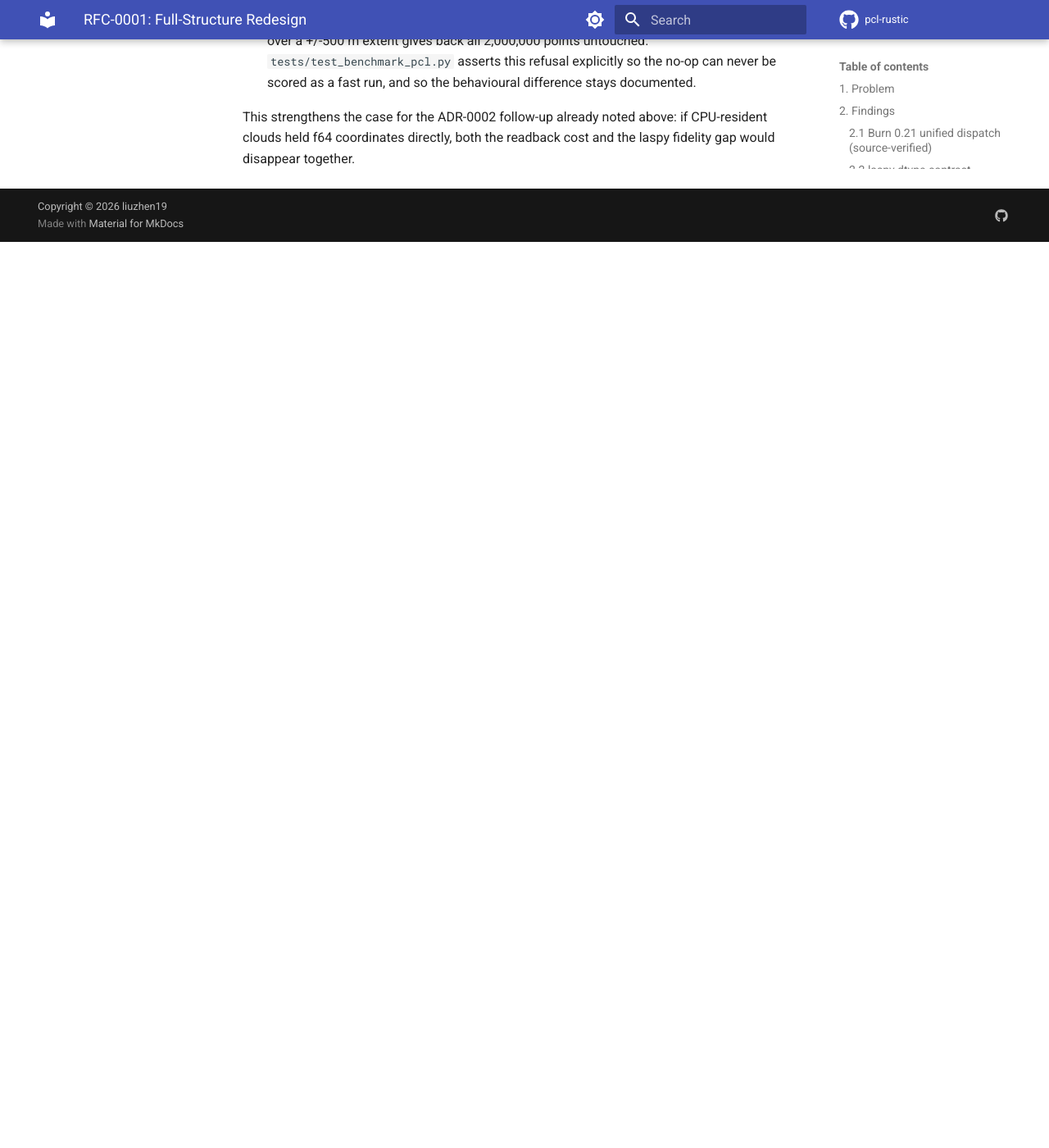
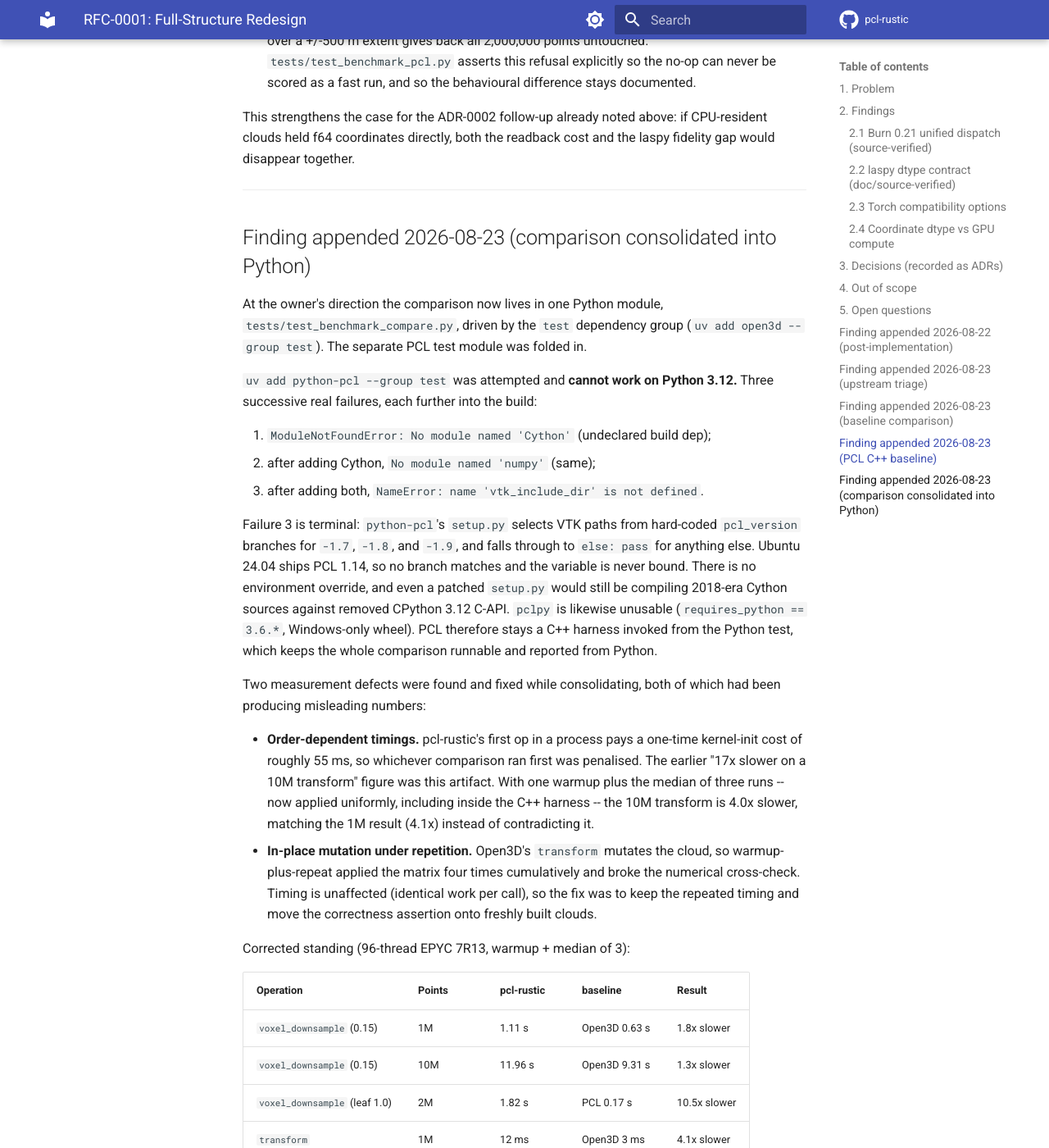
Before and after one commit to HernandoR/pcl-rustic, an MkDocs documentation site: the page built from docs/rfc/rfc-0001-full-structure-redesign-2026-08-22.md, in a window 1280 px wide and 1400 px high, scrolled down 6124 px. Shown: the whole window at 82% size. Built offline with MkDocs 1.6.1 and Material for MkDocs 9.7.7, drawn with Linux system fonts in a browser that asks for light colours; comment, search, counter and statistics services are not loaded; the version menu is left out; before the commit the page ends 6419 px from its top, so only the background shows below that; some of the changed text lies outside the part shown.

Commit message:
test(bench): 对比基准整合到 Python，基线移入 test 依赖组
- open3d 与 laspy 通过 uv add --group test 纳入 test 组，
  两个对比测试模块合并为 tests/test_benchmark_compare.py
- python-pcl 无法安装：其 setup.py 仅硬编码 PCL 1.7/1.8/1.9 分支，
  对 PCL 1.14 走 else 分支导致 vtk_include_dir 未定义；
  pclpy 限 Python 3.6。PCL 基线保留 C++ harness，由 Python 测试驱动
- 修复两处测量缺陷：补充预热并取三次中位数（此前首次调用的
  约 55ms 内核初始化开销使结果依赖测试顺序，10M 变换被误报为慢
  17 倍，实为 4.0 倍）；Open3D transform 原地修改导致重复计时下
  矩阵被累计施加，改为在全新点云上单独做数值校验
- README 与 RFC-0001 更新为修正后的数据与方法学说明

```diff
--- a/docs/rfc/rfc-0001-full-structure-redesign-2026-08-22.md
+++ b/docs/rfc/rfc-0001-full-structure-redesign-2026-08-22.md
@@ -258,3 +258,64 @@ Two things the PCL comparison established that the Open3D one did not:
 This strengthens the case for the ADR-0002 follow-up already noted above: if
 CPU-resident clouds held f64 coordinates directly, both the readback cost and
 the laspy fidelity gap would disappear together.
+
+---
+
+## Finding appended 2026-08-23 (comparison consolidated into Python)
+
+At the owner's direction the comparison now lives in one Python module,
+`tests/test_benchmark_compare.py`, driven by the `test` dependency group
+(`uv add open3d --group test`). The separate PCL test module was folded in.
+
+`uv add python-pcl --group test` was attempted and **cannot work on Python
+3.12.** Three successive real failures, each further into the build:
+
+1. `ModuleNotFoundError: No module named 'Cython'` (undeclared build dep);
+2. after adding Cython, `No module named 'numpy'` (same);
+3. after adding both, `NameError: name 'vtk_include_dir' is not defined`.
+
+Failure 3 is terminal: `python-pcl`'s `setup.py` selects VTK paths from
+hard-coded `pcl_version` branches for `-1.7`, `-1.8`, and `-1.9`, and falls
+through to `else: pass` for anything else. Ubuntu 24.04 ships PCL 1.14, so no
+branch matches and the variable is never bound. There is no environment
+override, and even a patched `setup.py` would still be compiling 2018-era
+Cython sources against removed CPython 3.12 C-API. `pclpy` is likewise
+unusable (`requires_python == 3.6.*`, Windows-only wheel). PCL therefore stays
+a C++ harness invoked from the Python test, which keeps the whole comparison
+runnable and reported from Python.
+
+Two measurement defects were found and fixed while consolidating, both of
+which had been producing misleading numbers:
+
+- **Order-dependent timings.** pcl-rustic's first op in a process pays a
+  one-time kernel-init cost of roughly 55 ms, so whichever comparison ran
+  first was penalised. The earlier "17x slower on a 10M transform" figure was
+  this artifact. With one warmup plus the median of three runs -- now applied
+  uniformly, including inside the C++ harness -- the 10M transform is 4.0x
+  slower, matching the 1M result (4.1x) instead of contradicting it.
+- **In-place mutation under repetition.** Open3D's `transform` mutates the
+  cloud, so warmup-plus-repeat applied the matrix four times cumulatively and
+  broke the numerical cross-check. Timing is unaffected (identical work per
+  call), so the fix was to keep the repeated timing and move the correctness
+  assertion onto freshly built clouds.
+
+Corrected standing (96-thread EPYC 7R13, warmup + median of 3):
+
+| Operation | Points | pcl-rustic | baseline | Result |
+|---|---|---|---|---|
+| `voxel_downsample` (0.15) | 1M | 1.11 s | Open3D 0.63 s | 1.8x slower |
+| `voxel_downsample` (0.15) | 10M | 11.96 s | Open3D 9.31 s | 1.3x slower |
+| `voxel_downsample` (leaf 1.0) | 2M | 1.82 s | PCL 0.17 s | 10.5x slower |
+| `transform` | 1M | 12 ms | Open3D 3 ms | 4.1x slower |
+| `transform` | 10M | 112 ms | Open3D 28 ms | 4.0x slower |
+| `transform` | 2M | 24 ms | PCL 4 ms | 5.7x slower |
+| LAS read + xyz | 2M | 0.25 s | laspy 0.04 s | 7.1x slower |
+
+The readback conclusion holds and is now quantified as a share rather than a
+single figure: the `.xyz` materialization is 63% of a 1M transform and 72% of
+a 10M one. It is a large transient allocation, so the absolute number is
+allocator-sensitive -- the same 10M transform measures 112 ms to 509 ms
+depending on whether the previous result buffer is still live when the next is
+allocated. That sensitivity is itself an argument for the ADR-0002 follow-up:
+holding f64 coordinates directly for CPU-resident clouds would remove the
+allocation, the conversion, and the laspy fidelity gap together.
```
Also changed, not shown: README.md (+25 -13 lines), pyproject.toml (+6 -1 lines), 5 other files.
